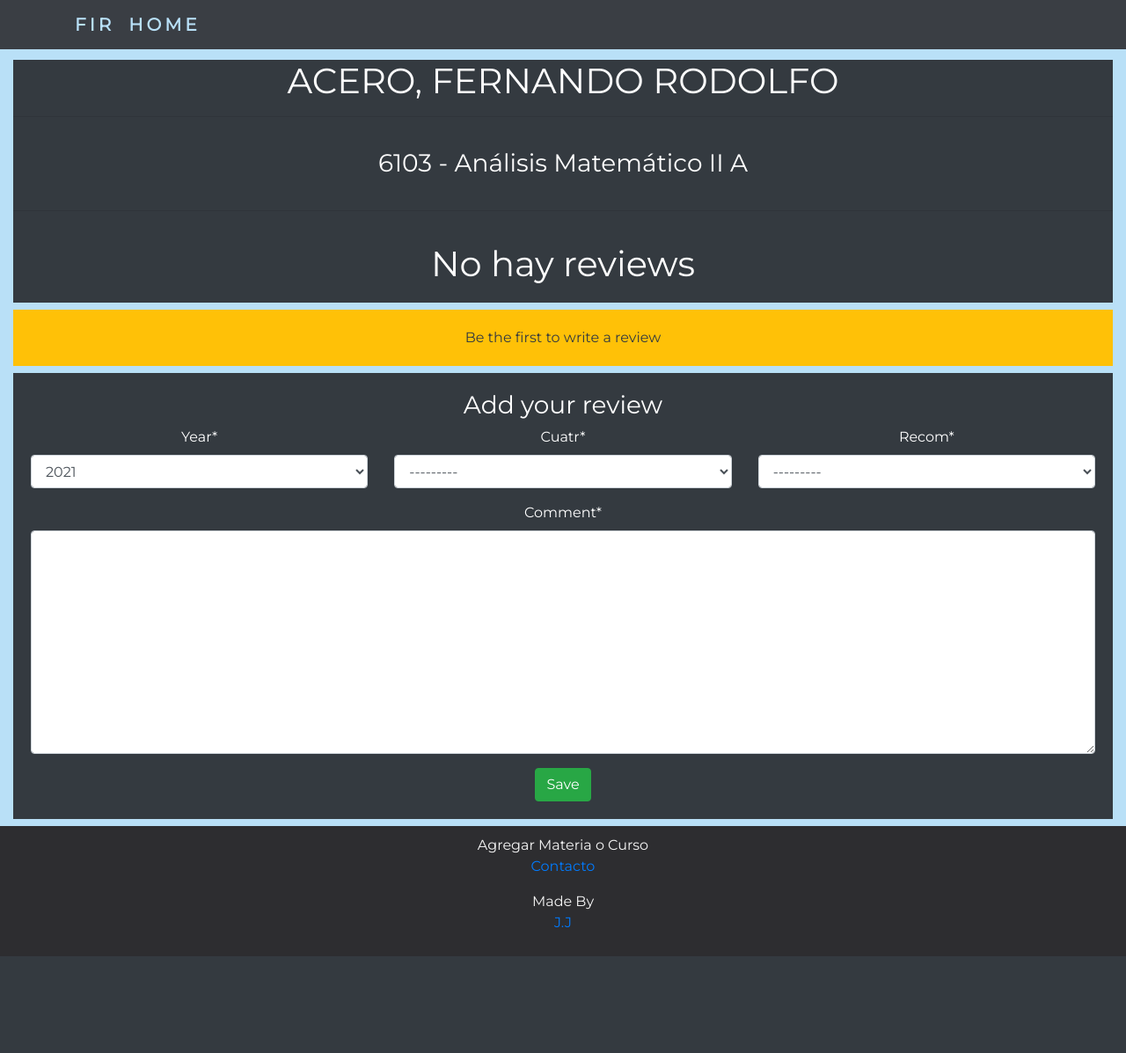
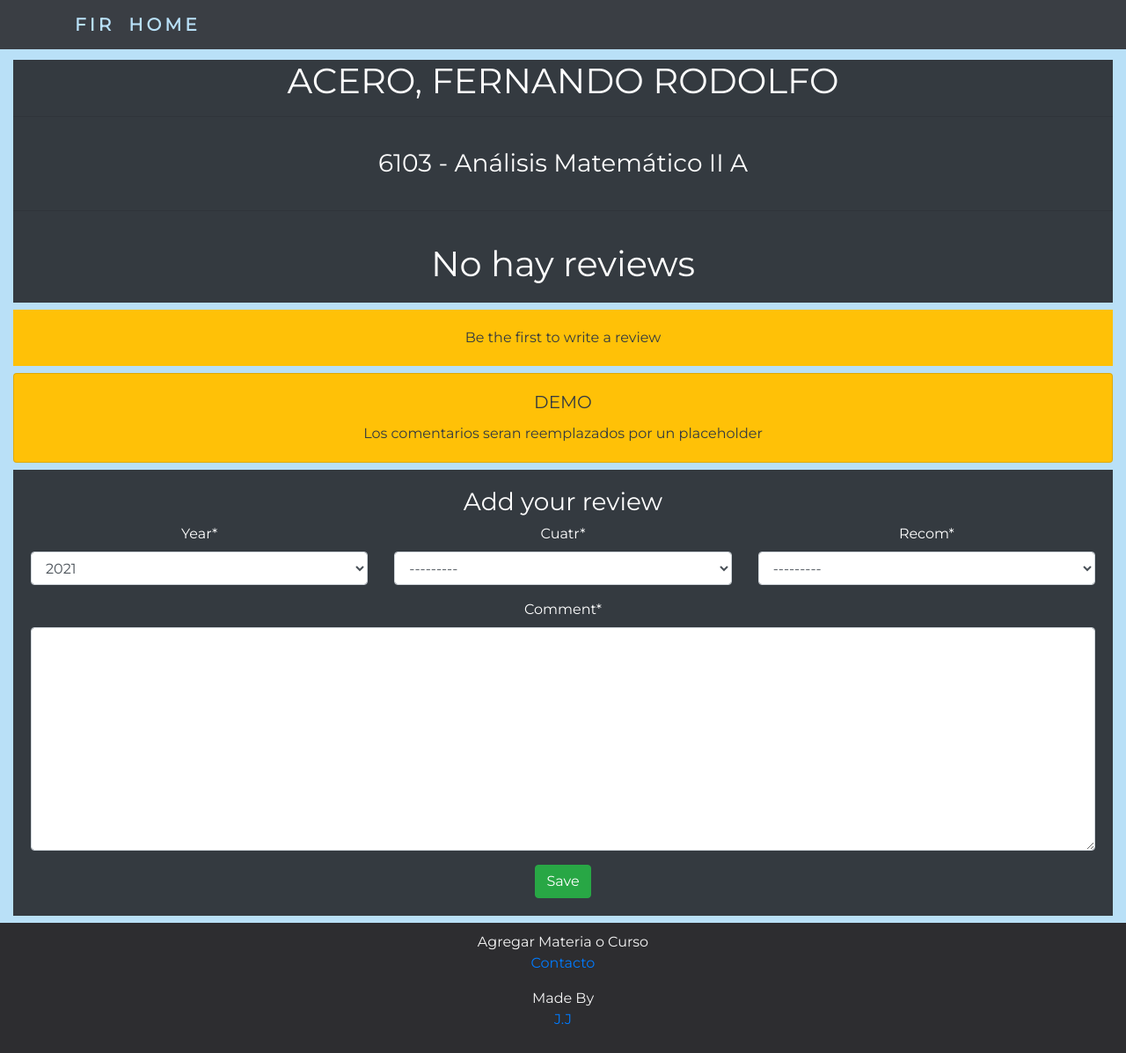
Before and after one commit to esp-ram/CourseReview, a Django app: page /mat/7000/1 in a window 1280 px wide. Shown: the whole page at 88% size. Before the commit the page ends 1087 px from the top, so only its background shows below. Run offline with Django 3.2, Linux system fonts and the light colour scheme; data comes from the database, SQL or seed files in the repository; some libraries are stand-ins or nearby versions.

Commit message:
Restricted comments on demo

```diff
--- a/reviews/templates/reviews/course_detail.html
+++ b/reviews/templates/reviews/course_detail.html
@@ -98,7 +98,12 @@
 {% endif %}
 
 {% if error_message %}<p><strong>{{ error_message }}</strong></p>{% endif %}
-
+<div class="card card-1 text-center text-dark bg-warning mb-2">
+    <div class="card-body">
+        <h5 class="card-title">DEMO</h5>
+        <p class="card-text">Los comentarios seran reemplazados por un placeholder</p>
+    </div>
+</div>
 <div class="card3 text-center text-white bg-dark mb-2">
     <div class="card-body">
         <h3>Add your review</h3>
--- a/reviews/views.py
+++ b/reviews/views.py
@@ -88,7 +88,7 @@ def add_recom(request, course_id, mat_id):
         CReview.recom = recom
         CReview.cuatr = cuatr
         CReview.year = year
-        CReview.comment = comment
+        CReview.comment = "Lorem ipsum dolor sit amet, consectetur adipiscing elit."
         CReview.save()
         return HttpResponseRedirect(reverse('reviews:course_detail',args=(mat.id,course.id,)))
 
```
